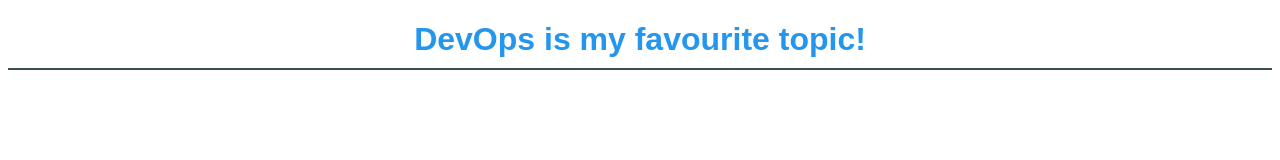
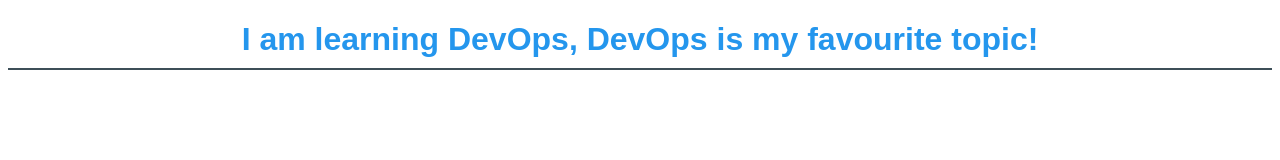
Before and after one commit to Lindos-Mahadi/DevOps-Simple-HTML-Project, a plain HTML site: page index.html in a window 1280 px wide. Drawn offline with Linux system fonts and the light colour scheme.

Commit message:
HTML file Designed and update

```diff
--- a/index.html
+++ b/index.html
@@ -7,7 +7,7 @@
 </head>
 <body>
     <h1 style="color: #2496ed; font-family: sans-serif; text-align: center; border-bottom: 2px solid #3d4f58; padding-bottom: 10px;">
-    DevOps is my favourite topic!
+    I am learning DevOps, DevOps is my favourite topic!
     </h1>
 </body>
 </html>
```
